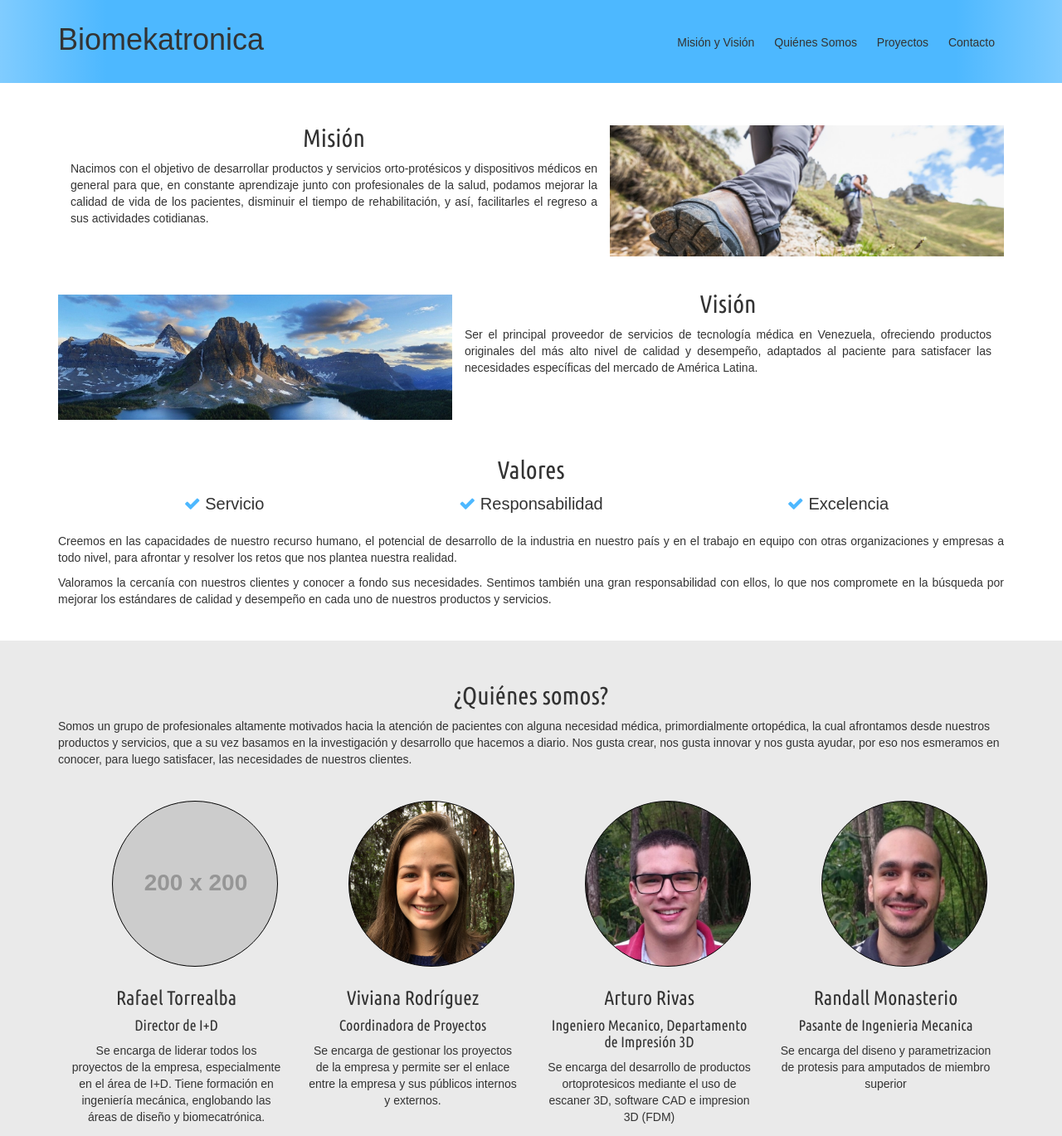
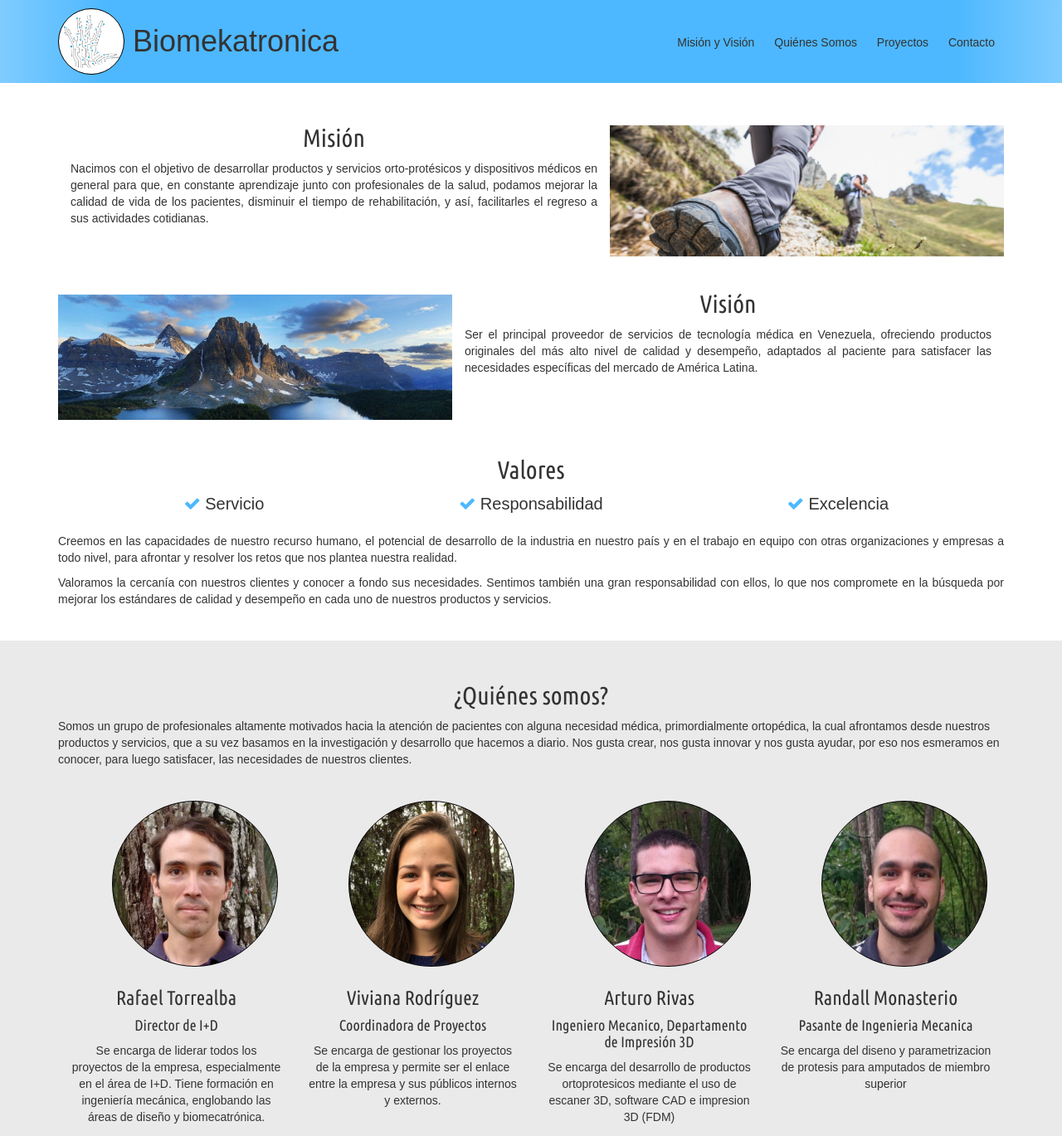
Before and after one commit to dannodan/biomekatronica, a website: page index.html in a window 1280 px wide. Shown: the top 1369 px of the page at 83% size. Drawn offline with Linux system fonts and the light colour scheme; placeholder pictures from the web are drawn by us; a web font is replaced by a local one.

Commit message:
Ready for upload

```diff
--- a/css/main.css
+++ b/css/main.css
@@ -74,6 +74,16 @@ section:before {
   margin: 0 50px;
 }
 
+.marco-logo {
+  height: 80px;
+  width: 80px;
+  border: 1px solid black;
+  border-radius: 50px;
+  display: inline-block;
+  background: url("../images/Mano Fondo Blanco.jpg") no-repeat center center;
+  background-size: contain;
+}
+
 .aliados {
   margin: 20px 0;
 }
@@ -127,6 +137,11 @@ section:before {
   background-size: contain;
 }
 
+.torrealba {
+  background: url("../images/Torrealba.jpg") no-repeat center center;
+  background-size: contain;
+}
+
 .mision-image {
   background: url("../images/Mision.jpg") no-repeat center center;
   background-size: contain;
--- a/index.html
+++ b/index.html
@@ -23,8 +23,9 @@
   <body>
     <header class='header'>
       <div class="container">
-        <div style="float: left; font-size: 36px; padding: 22px 0px;">
-          Biomekatronica
+        <div style="float: left; font-size: 36px; padding: 10px 0px; display: flex;">
+          <div class="marco-logo biomekatronica"></div>
+          <div style="align-content: center; margin: 10px">Biomekatronica</div>
         </div>
         <div class="navbar">
           <a href="#mision-vision">
@@ -120,7 +121,7 @@
           </div>
           <div class="container" style="text-align: center; margin: 30px auto;">
             <div class="col-md-3" style="display: inline-block">
-              <div class="marco-foto">
+              <div class="marco-foto torrealba">
               </div>
               <h3>
                 Rafael Torrealba
```
Also changed, not shown: images/Mano Fondo Blanco.jpg (added), images/Torrealba.jpg (added), 1 other file.
